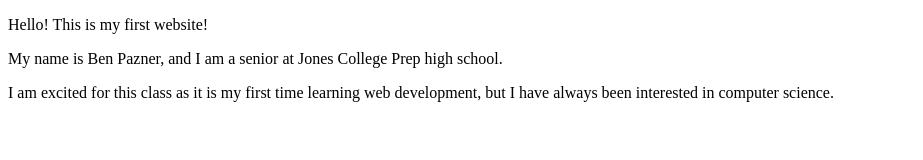
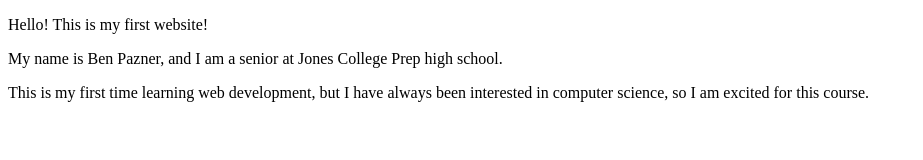
Before and after one commit to u7425/Lab-1, a plain HTML site: page index.html in a window 1280 px wide. Shown: the whole page, without its empty margins (0-923 px from the left). Drawn offline with Linux system fonts and the light colour scheme.

Commit message:
changed sentence order

```diff
--- a/index.html
+++ b/index.html
@@ -7,6 +7,6 @@
 <body>
   <p>Hello! This is my first website!</p>
   <p>My name is Ben Pazner, and I am a senior at Jones College Prep high school.</p>
-  <p>I am excited for this class as it is my first time learning web development, but I have always been interested in computer science.</p>
+  <p>This is my first time learning web development, but I have always been interested in computer science, so I am excited for this course.</p>
 </body>
 </html>
```
